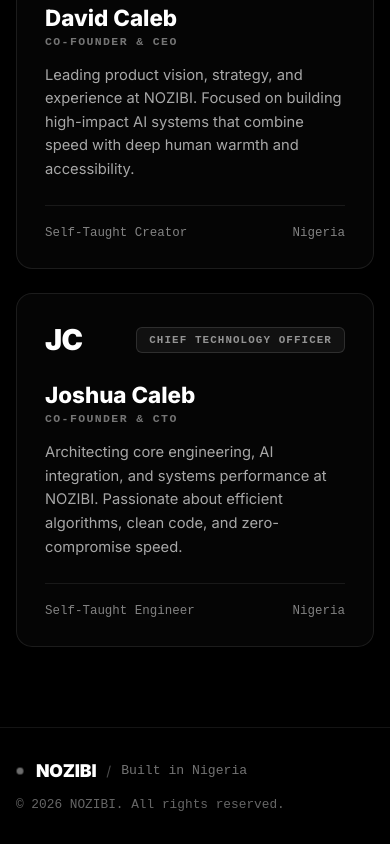
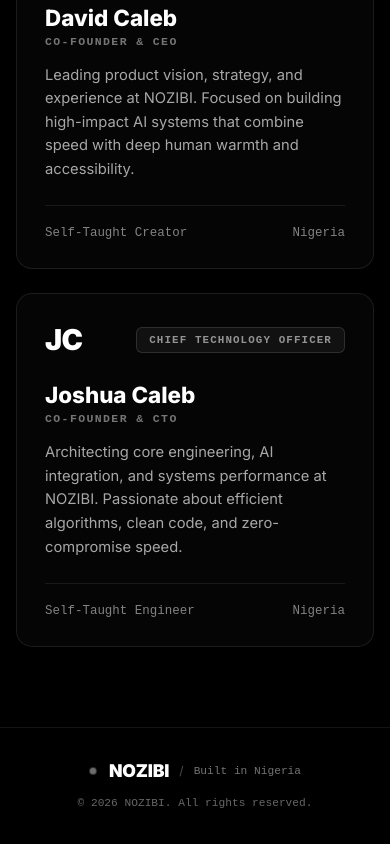
Before and after one commit to davidcalebvl-del/nozibi-website, a Next.js app: page / in a window 390 px wide. Shown: the part 3928-4772 px from the top of the page. Built offline with nearby package versions, Linux system fonts and the light colour scheme.

Commit message:
Center footer text and reduce font size on mobile

```diff
--- a/app/globals.css
+++ b/app/globals.css
@@ -664,6 +664,16 @@
 
   .footer-container {
     flex-direction: column;
-    align-items: flex-start;
+    align-items: center;
+    text-align: center;
+    font-size: 0.75rem;
+  }
+
+  .footer-subtext {
+    font-size: 0.7rem;
+  }
+
+  .footer-right {
+    font-size: 0.7rem;
   }
   }
```
